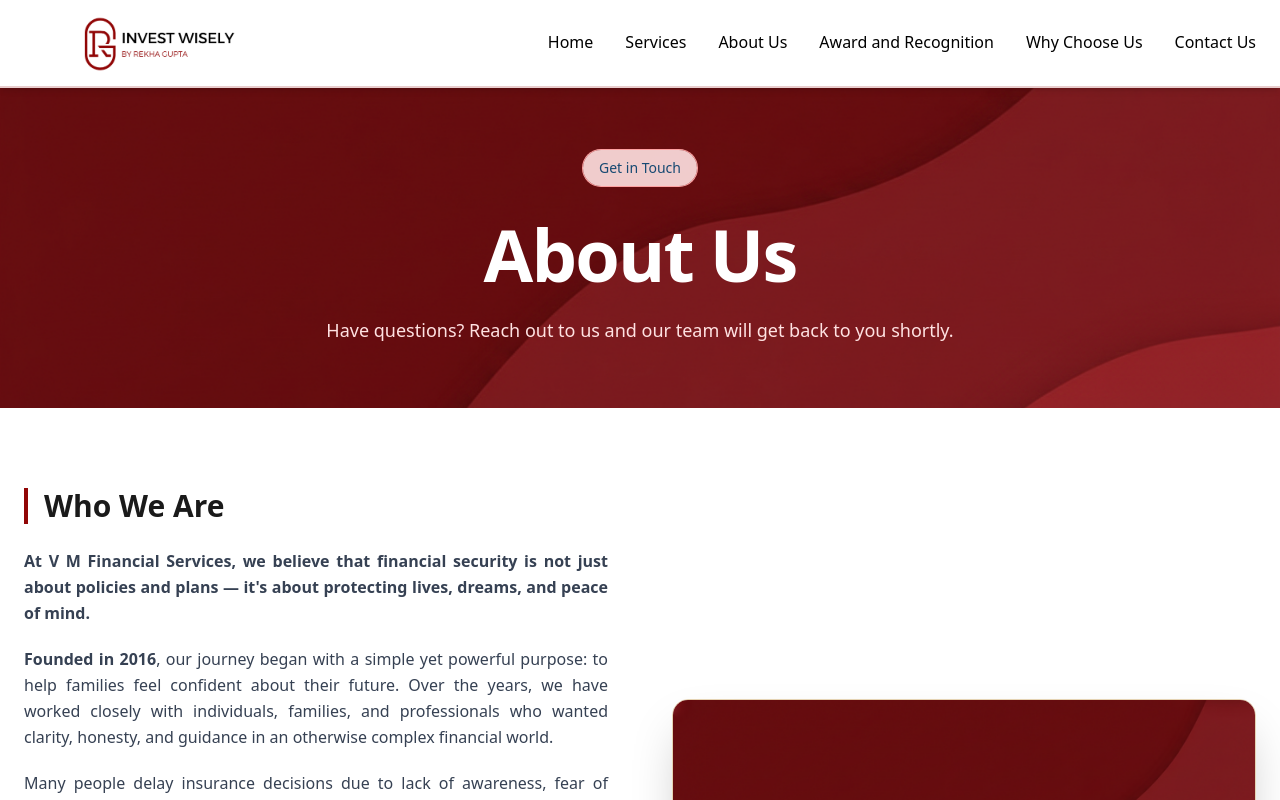
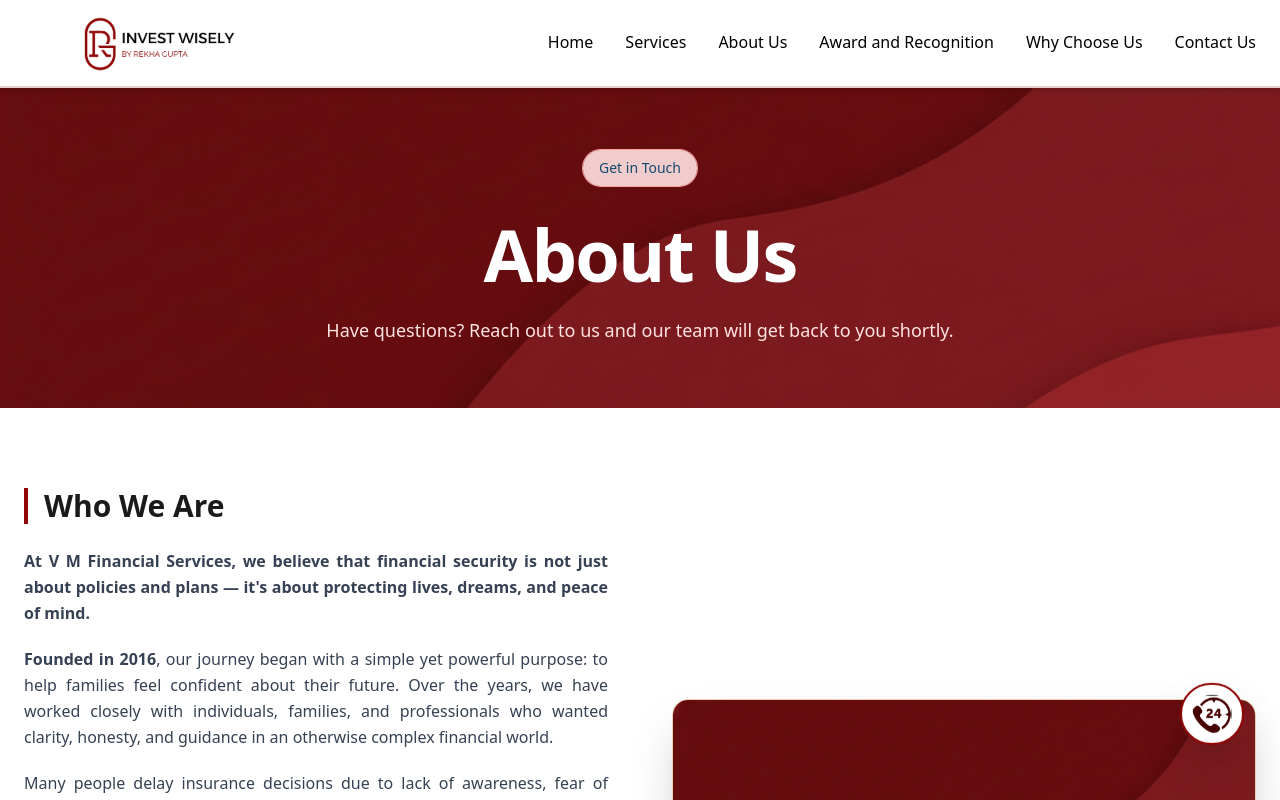
Before and after one commit to TheBinaryOrbit/vmf, a Next.js app: page /about in a window 1280 px wide. Shown: the top 800 px of the page. Built offline with nearby package versions, Linux system fonts and the light colour scheme.

Commit message:
FIX floating button

```diff
--- a/app/layout.js
+++ b/app/layout.js
@@ -3,6 +3,7 @@ import "./globals.css";
 import Header from "../components/Header";
 import Head from "next/head";
 import Footer from "@/components/Footer";
+import FloatingButton from "@/components/FoatingButton";
 
 const geistSans = Geist({
   variable: "--font-geist-sans",
@@ -28,6 +29,7 @@ export default function RootLayout({ children }) {
         <Header />
         {children}
         <Footer />
+        <FloatingButton />
       </body>
     </html>
   );
--- a/app/page.js
+++ b/app/page.js
@@ -18,7 +18,7 @@ export default function App() {
       <Brand />
       <TestimonialSection />
       <Contact />
-      <FloatingButton />
+      {/* <FloatingButton /> */}
     </>
   );
 }
--- a/app/service/[id]/page.jsx
+++ b/app/service/[id]/page.jsx
@@ -10,6 +10,7 @@ import { ArrowLeft, CheckCircle2,
  } from 'lucide-react';
 import { services } from '@/script/data';
 import { useParams } from 'next/navigation.js';
+import FloatingButton from '@/components/FoatingButton';
 
 // Map icon names to actual components
 const iconMap = {
```
